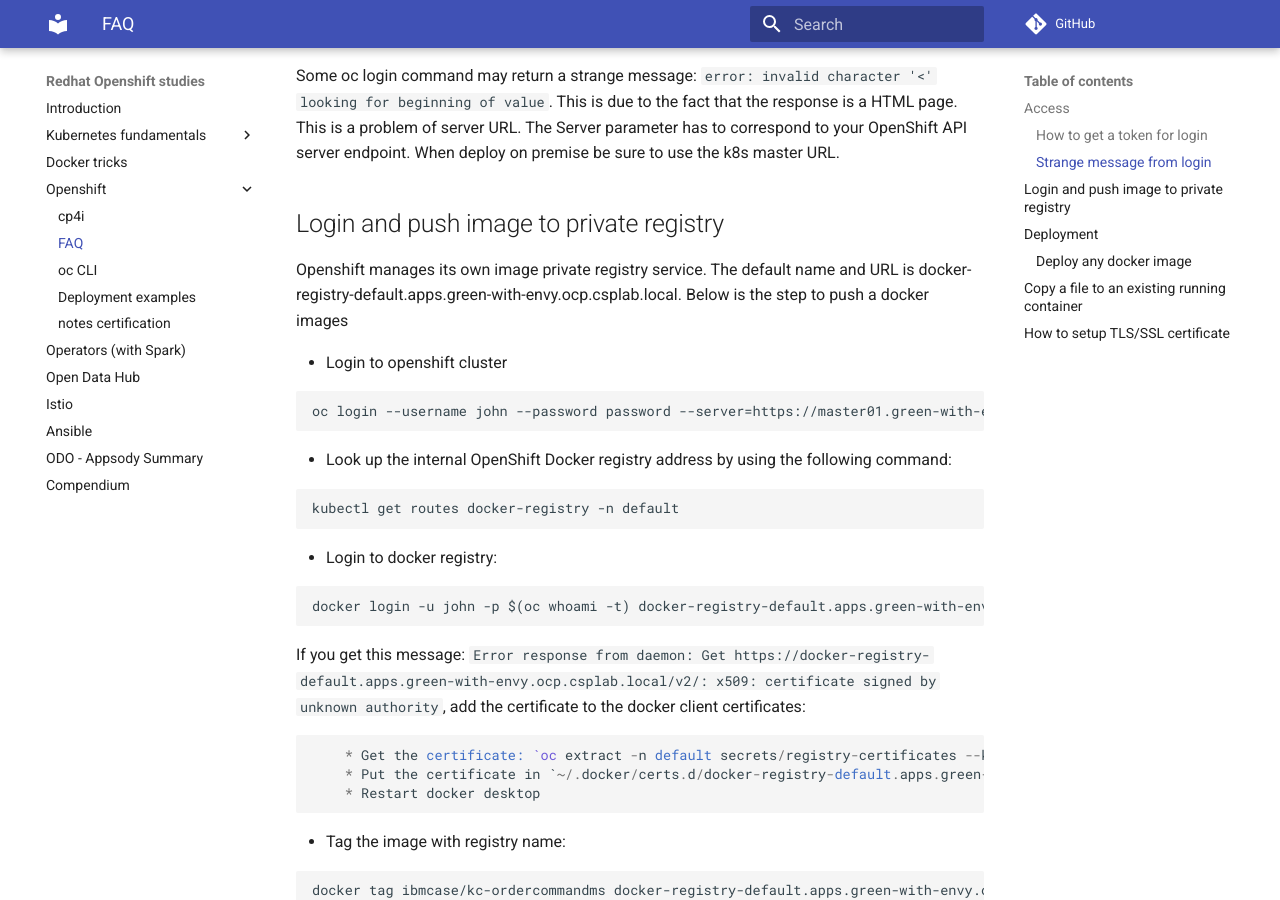
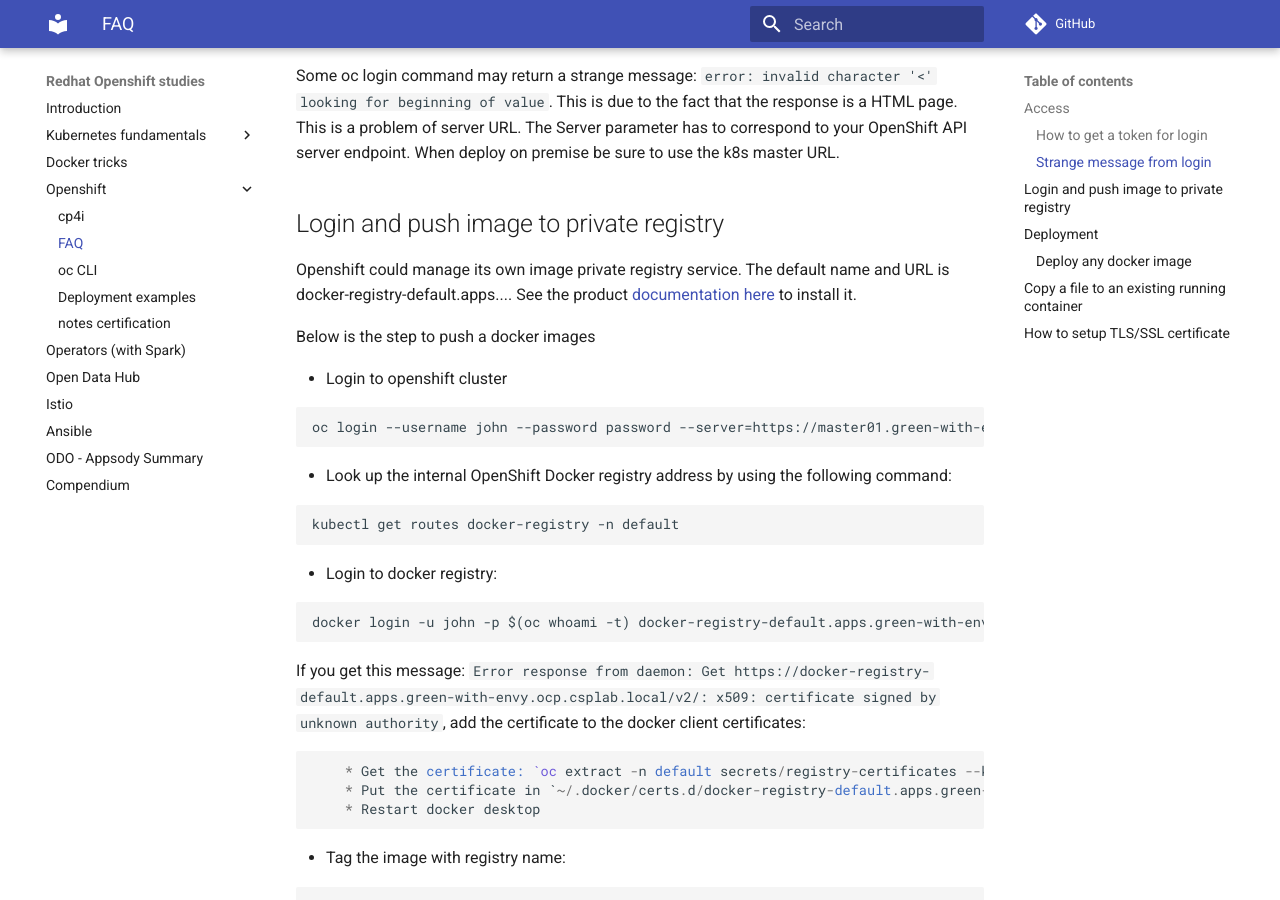
Before and after one commit to jbcodeforce/openshift-studies, an MkDocs documentation site: the page built from docs/faq.md, in a window 1280 px wide and 900 px high, scrolled down 696 px. Built offline with MkDocs 1.6.1 and Material for MkDocs 9.7.7, drawn with Linux system fonts in a browser that asks for light colours; comment, search, counter and statistics services are not loaded.

```diff
--- a/docs/faq.md
+++ b/docs/faq.md
@@ -30,7 +30,9 @@ When deploy on premise be sure to use the k8s master URL.
 
 ## Login and push image to private registry
 
-Openshift manages its own image private registry service. The default name and URL is docker-registry-default.apps.green-with-envy.ocp.csplab.local. Below is the step to push a docker images
+Openshift could manage its own image private registry service. The default name and URL is docker-registry-default.apps.... See the product [documentation here](https://docs.openshift.com/container-platform/3.9/install_config/registry/deploy_registry_existing_clusters.html#registry-non-production-use) to install it.
+
+ Below is the step to push a docker images
 
 * Login to openshift cluster
 
```
Also changed, not shown: docs/k8s/k8s-0.md (+2 -0 lines), docs/odo-appsody.md (+47 -38 lines).
